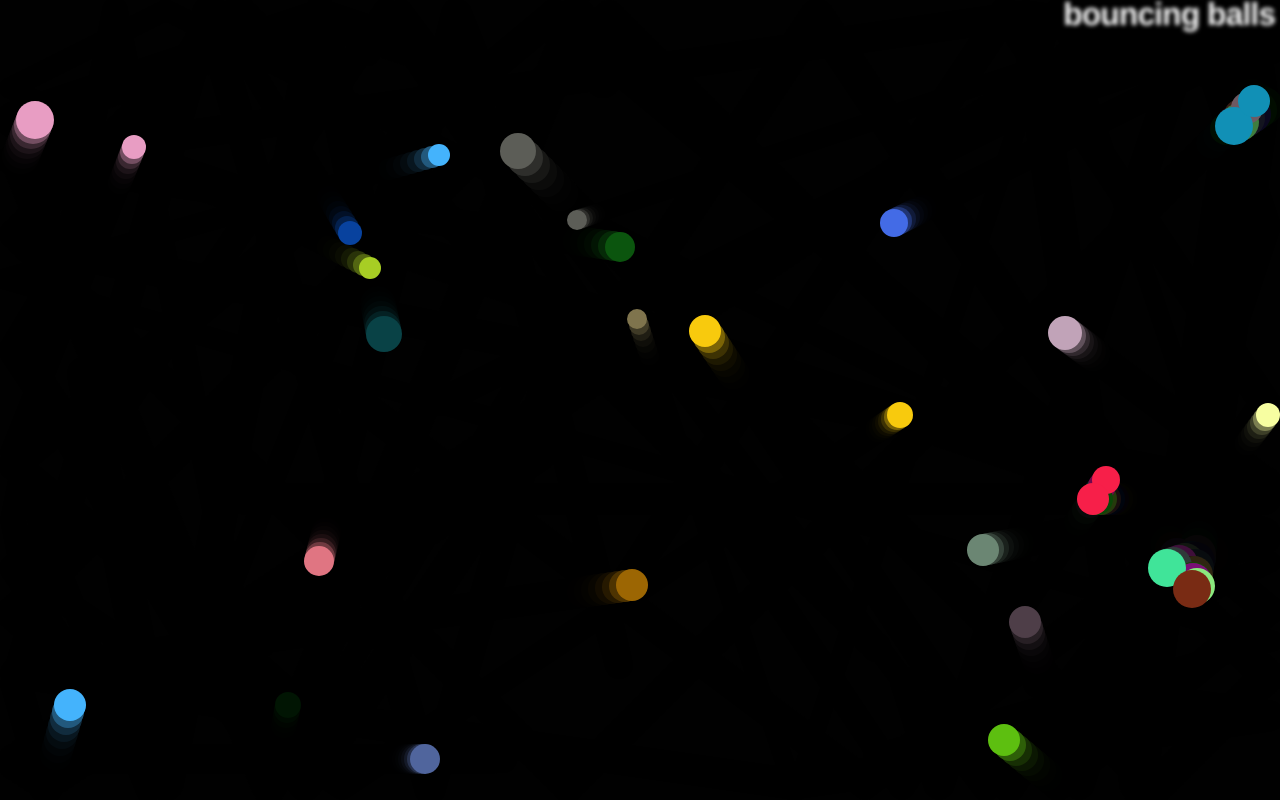
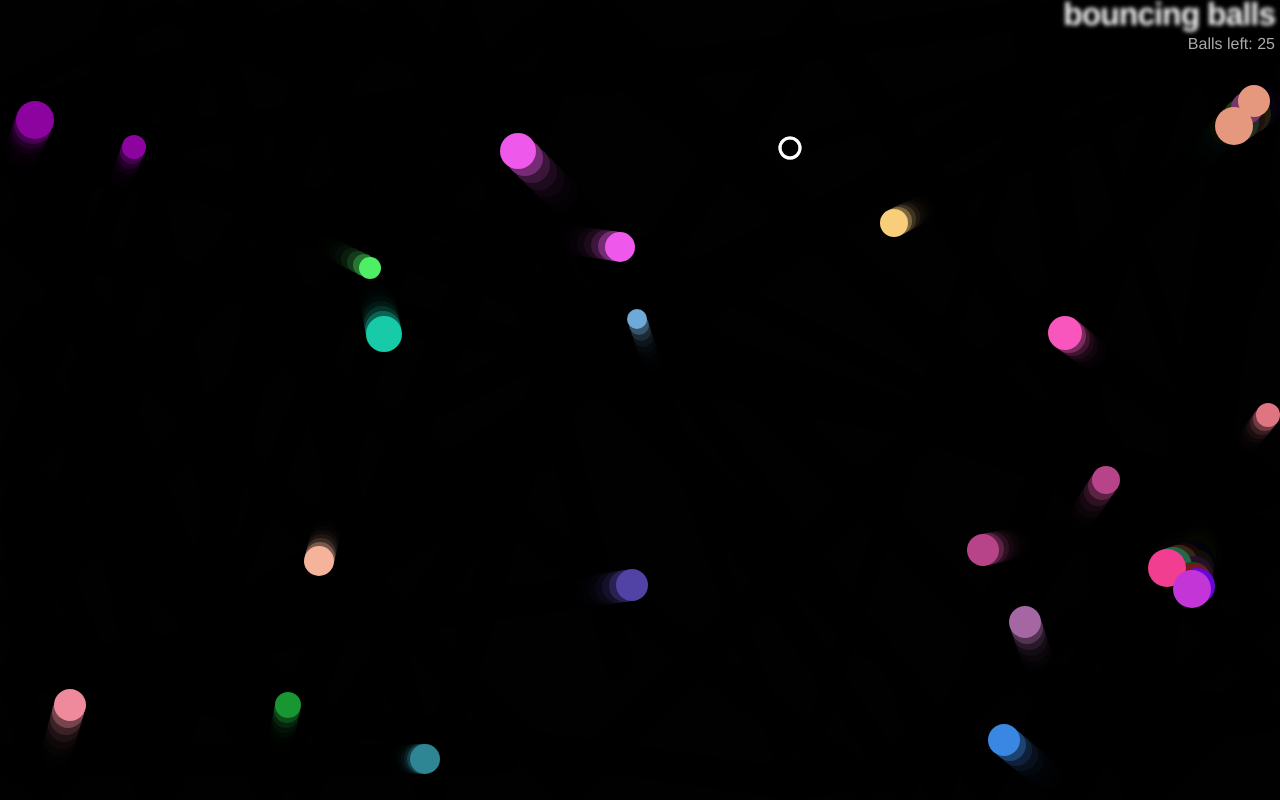
Before and after one commit to jsahlsa/mdn-js, a plain HTML site: page oojs/bouncy-ball-assessment/index.html in a window 1280 px wide. Drawn offline with Linux system fonts and the light colour scheme.

Commit message:
added evil circle instance, put methods in loop fuction

```diff
--- a/oojs/bouncy-ball-assessment/index.html
+++ b/oojs/bouncy-ball-assessment/index.html
@@ -9,6 +9,7 @@
 
 <body>
 	<h1>bouncing balls</h1>
+	<p></p>
 	<canvas></canvas>
 
 	<script src="main.js"></script>
--- a/oojs/bouncy-ball-assessment/main.js
+++ b/oojs/bouncy-ball-assessment/main.js
@@ -1,3 +1,6 @@
+const para = document.querySelector('p');
+let count = 0;
+
 // setup canvas
 
 const canvas = document.querySelector('canvas');
@@ -32,14 +35,22 @@ function Ball(x, y, velX, velY, exists, color, size) {
     this.size = size;
 }
 
+Ball.prototype = Object.create(Shape.prototype);
+Ball.prototype.constructor = Ball;
+
+
 // EvilCircle constructor
 
-function EvilCircle(x, y, velX, velY, exists) {
+function EvilCircle(x, y, exists) {
     Shape.call(this, x, y, 20, 20, exists);
 
     this.color = 'white';
     this.size = 10;
 }
+
+EvilCircle.prototype = Object.create(Shape.prototype);
+EvilCircle.prototype.constructor = EvilCircle;
+
 
 // Ball methods:
 // method for drawing the balls
@@ -105,13 +116,13 @@ EvilCircle.prototype.checkBounds = function () {
         // for EvilCircle: this.x = width - this.size;
     }
     if ((this.x - this.size) <= 0) {
-        this.x = width + this.size;
+        this.x = 0 + this.size;
     }
     if ((this.y + this.size) >= height) {
         this.y = height - this.size;
     }
     if ((this.y - this.size) <= 0) {
-        this.y = height + this.size;
+        this.y = 0 + this.size;
     }
 }
 
@@ -137,14 +148,13 @@ EvilCircle.prototype.setControls = function () {
 
 EvilCircle.prototype.collisionDetect = function () {
     for (let j = 0; j < balls.length; j++) {
-        if (balls[j].exists = true) {
+        if (balls[j].exists) {
             const dx = this.x - balls[j].x;
             const dy = this.y - balls[j].y;
             const distance = Math.sqrt(dx * dx + dy * dy);
 
             if (distance < this.size + balls[j].size) {
                 // might need to fix this part
-                balls.splice(j, 1);
                 balls[j].exists = false;
             }
         }
@@ -156,7 +166,7 @@ const numberOfBalls = 30;
 
 let balls = [];
 
-while (balls.length < numberOfBalls) {
+while (balls.length < 25) {
     let size = random(10, 20);
     let ball = new Ball(
         random(0 + size, width - size),
@@ -169,17 +179,40 @@ while (balls.length < numberOfBalls) {
     );
 
     balls.push(ball);
+    count++;
+    para.textContent = 'Balls left: ' + count;
 }
+
+let evilCircle = new EvilCircle(
+    random(0 + 10, width - 10),
+    random(0 + 10, height - 10),
+    true
+);
+
+evilCircle.setControls();
+
+
 
 function loop() {
     ctx.fillStyle = 'rgb(0, 0, 0, 0.5)';
     ctx.fillRect(0, 0, width, height);
+    // evilCircle.setControls();
 
     for (let i = 0; i < balls.length; i++) {
-        balls[i].draw();
-        balls[i].update();
-        balls[i].collisionDetect();
+
+        // only draw if exists = true
+        if (balls[i].exists) {
+            balls[i].draw();
+            balls[i].update();
+            balls[i].collisionDetect();
+        }
+
+
     }
+
+    evilCircle.draw();
+    evilCircle.checkBounds();
+    evilCircle.collisionDetect();
 
     requestAnimationFrame(loop);
 }
--- a/oojs/bouncy-ball-assessment/style.css
+++ b/oojs/bouncy-ball-assessment/style.css
@@ -23,3 +23,11 @@ h1 {
   color: transparent;
   text-shadow: 0 0 4px white;
 }
+
+p {
+    position: absolute;
+    margin: 0;
+    top: 35px;
+    right: 5px;
+    color: #aaa;
+}
```
